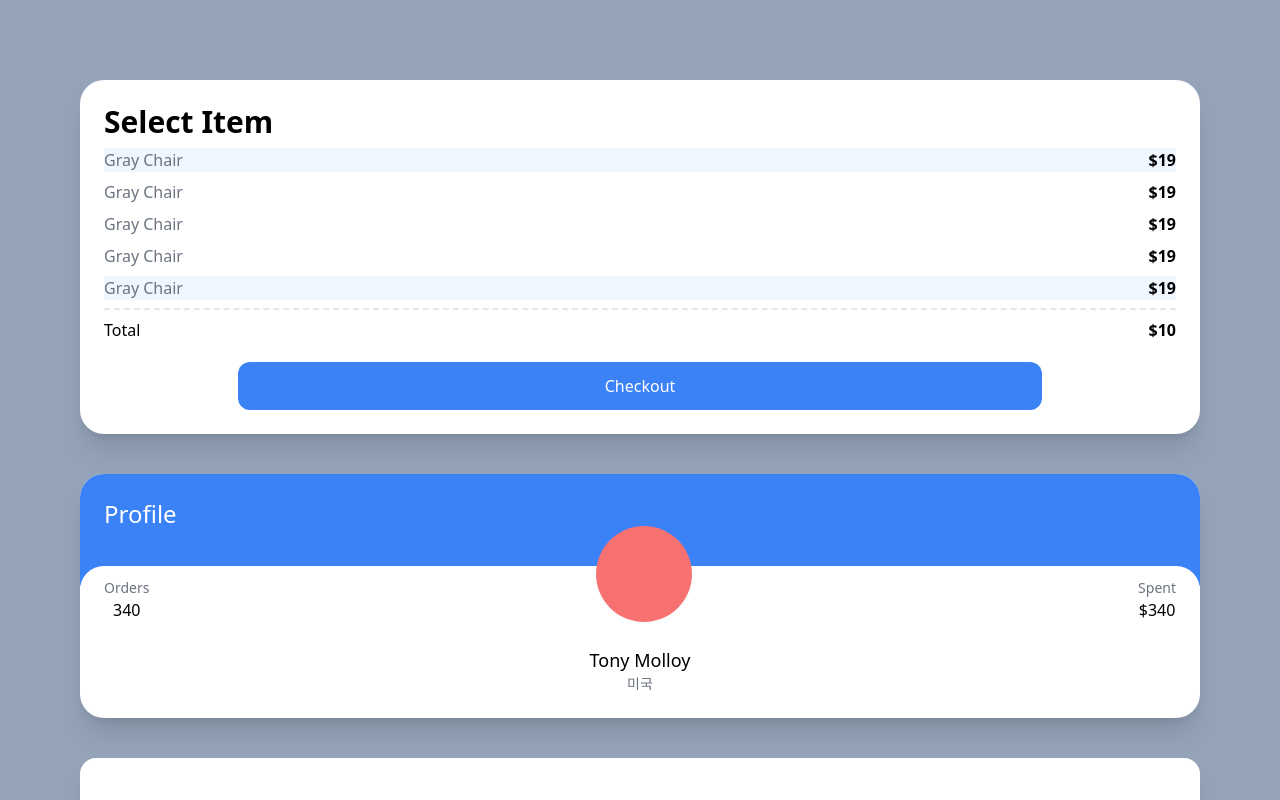
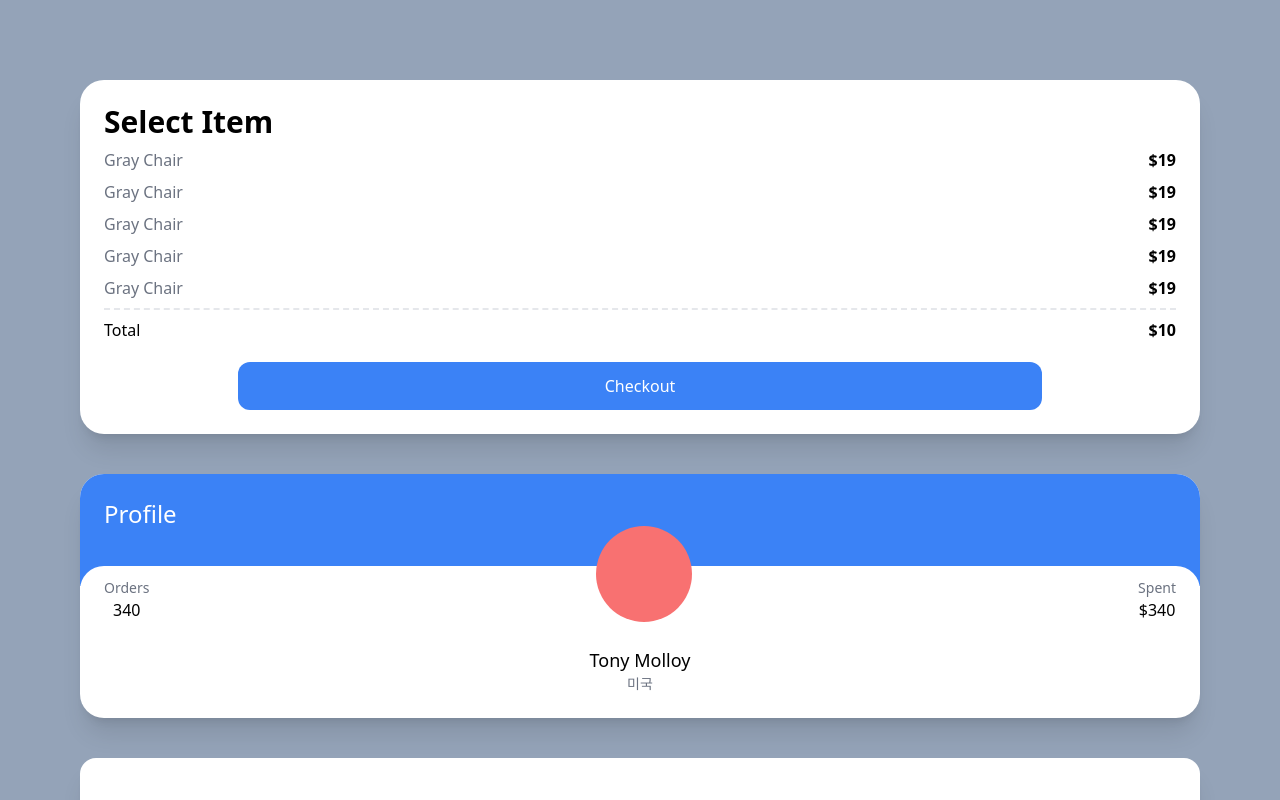
Before and after one commit to blkluv/next_carrot_market, a Next.js app: page / in a window 1280 px wide. Shown: the top 800 px of the page. Built offline with nearby package versions, Linux system fonts and the light colour scheme.

Commit message:
Update index.tsx

```diff
--- a/src/pages/index.tsx
+++ b/src/pages/index.tsx
@@ -7,10 +7,7 @@ const Home: NextPage = () => {
         <span className="text-3xl font-semibold">Select Item</span>
         <ul>
           {[1, 2, 3, 4, 5].map((i) => (
-            <div
-              key={i}
-              className="flex justify-between my-2 first:bg-blue-50 last:bg-blue-50 only:bg-red-500"
-            >
+            <div key={i} className="flex justify-between my-2">
               <span className="text-gray-500">Gray Chair</span>
               <span className="font-semibold">$19</span>
             </div>
```
